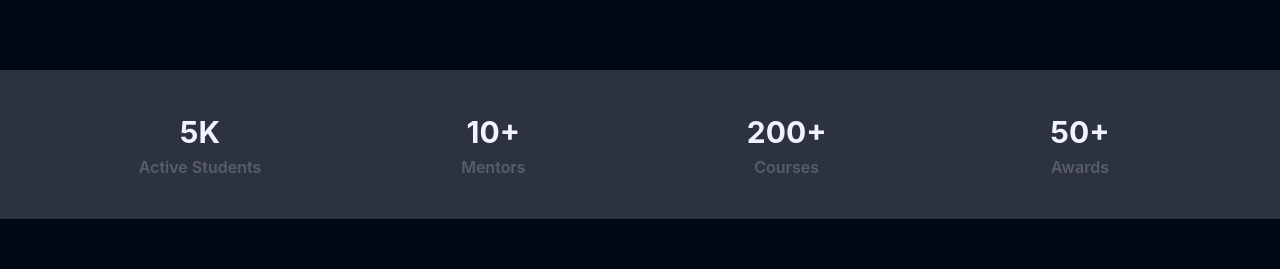
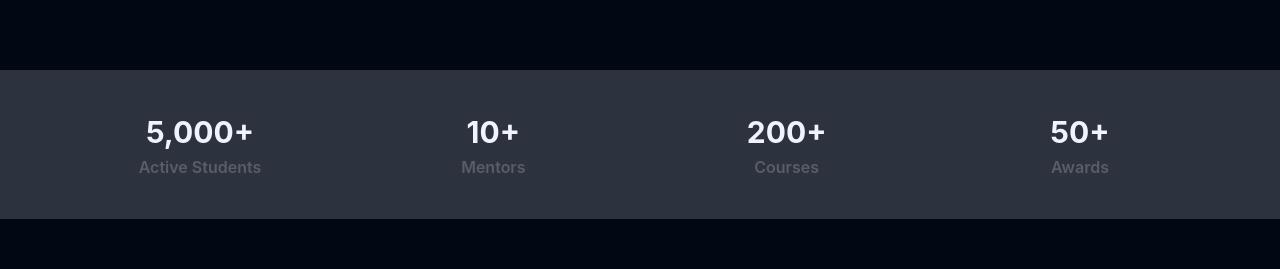
Before and after one commit to ashutoshgithubs/iemhacks_DEV-G, a React (Create React App) app: page /about in a window 1280 px wide. Shown: the part 1875-2144 px from the top of the page. Built offline with nearby package versions, Linux system fonts and the light colour scheme; no server answers.

Commit message:
added scroll counting effect

```diff
--- a/package.json
+++ b/package.json
@@ -14,6 +14,7 @@
     "progressbar": "^1.3.0",
     "react": "^18.2.0",
     "react-chartjs-2": "^5.2.0",
+    "react-countup": "^6.5.3",
     "react-dom": "^18.2.0",
     "react-dropzone": "^14.2.3",
     "react-hook-form": "^7.45.4",
@@ -25,6 +26,7 @@
     "react-redux": "^8.1.2",
     "react-router-dom": "^6.14.2",
     "react-scripts": "5.0.1",
+    "react-scroll-trigger": "^0.6.14",
     "react-super-responsive-table": "^5.2.2",
     "react-type-animation": "^3.1.0",
     "redux": "^4.2.1",
--- a/src/components/core/About/Stats.jsx
+++ b/src/components/core/About/Stats.jsx
@@ -1,27 +1,35 @@
-import React from "react";
+import React, {useState} from "react";
+import CountUp from 'react-countup';
+import ScrollTrigger from 'react-scroll-trigger';
 const data = [
-  { count: "5K", label: "Active Students" },
-  { count: "10+", label: "Mentors" },
-  { count: "200+", label: "Courses" },
-  { count: "50+", label: "Awards" },
+  { count: "5000", label: "Active Students" },
+  { count: "10", label: "Mentors" },
+  { count: "200", label: "Courses" },
+  { count: "50", label: "Awards" },
 ];
 export default function Stats() {
+  const [count, setCount] = useState(false)
   return (
     <div className="flex flex-col gap-10 justify-between w-11/12 max-w-maxContent text-white mx-auto ">
+
       <div className="grid grid-cols-2 md:grid-cols-4 text-center">
         {data.map((item, index) => {
           return (
+          <ScrollTrigger  onEnter={()=> setCount(true)} onExit={()=>setCount(false)}>
             <div className="flex flex-col py-10" key={index}>
               <h1 className="text-[30px] font-bold text-richblack-5">
-                {item.count}
+               {count && <CountUp start={0} end={item.count} duration={1}>
+                </CountUp>}+
               </h1>
               <h2 className="font-semibold text-[16px] text-richblack-500">
                 {item.label}
               </h2>
             </div>
+          </ScrollTrigger>
           );
         })}
       </div>
+
     </div>
   );
 }
```
Also changed, not shown: 2 other files (tests, documents, lock files or other folders).
